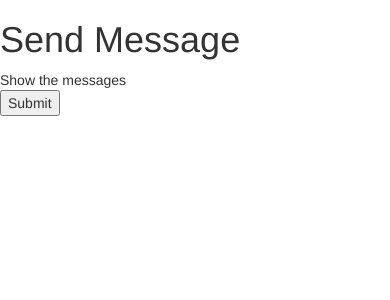
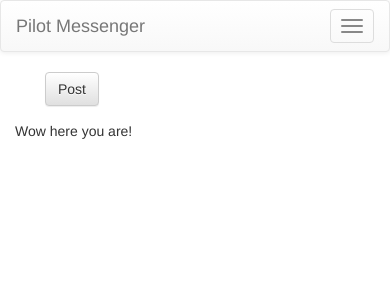
Before and after one commit to supritashankar/pilot-messenger, a Django app: a page that uses pilotmessenger/chatroom/templates/chatroom/index.html in a window 390 px wide. Shown: the top 300 px of the page. Run offline with Django 3.2, Linux system fonts and the light colour scheme; the visitor is signed in with stand-in values (Sample User, id 1); parts of the project's set-up code (start-up, migrations or seed data) failed here and were passed over; some libraries are stand-ins or nearby versions.

Commit message:
clean up index html to render from partials

```diff
--- /dev/null
+++ b/pilotmessenger/chatroom/static/js/script.js
@@ -0,0 +1,3 @@
+(function(){
+    console.log('Script is loaded')
+})();
--- a/pilotmessenger/chatroom/templates/chatroom/base.html
+++ b/pilotmessenger/chatroom/templates/chatroom/base.html
@@ -3,8 +3,9 @@
 <head>
   <meta charset="utf-8">
   <title>Pilot messenger</title>
-  <link href="/static/css/bootstrap.min.css" rel="stylesheet"/>
-  <link href="/static/css/bootstrap-theme.min.css" rel="stylesheet"/>
+  <!-- Latest compiled and minified CSS -->
+  <link rel="stylesheet" href="https://maxcdn.bootstrapcdn.com/bootstrap/3.3.7/css/bootstrap.min.css" integrity="sha384-BVYiiSIFeK1dGmJRAkycuHAHRg32OmUcww7on3RYdg4Va+PmSTsz/K68vbdEjh4u" crossorigin="anonymous">
+  <link rel="stylesheet" href="https://maxcdn.bootstrapcdn.com/bootstrap/3.3.7/css/bootstrap-theme.min.css" integrity="sha384-rHyoN1iRsVXV4nD0JutlnGaslCJuC7uwjduW9SVrLvRYooPp2bWYgmgJQIXwl/Sp" crossorigin="anonymous">
 	{% block extracss %}{% endblock %}
 </head>
 
--- a/pilotmessenger/chatroom/templates/chatroom/index.html
+++ b/pilotmessenger/chatroom/templates/chatroom/index.html
@@ -1,38 +1,35 @@
-<!doctype html>
-<html lang="en">
-<head>
-  <meta charset="utf-8">
-  <link rel="stylesheet" href="https://maxcdn.bootstrapcdn.com/bootstrap/3.3.7/css/bootstrap.min.css" integrity="sha384-BVYiiSIFeK1dGmJRAkycuHAHRg32OmUcww7on3RYdg4Va+PmSTsz/K68vbdEjh4u" crossorigin="anonymous">
-  <title>Pilot Messenger</title>
-  <script src="https://js.pusher.com/3.2/pusher.min.js"></script>
-  <script src="https://code.jquery.com/jquery-1.10.2.js"></script>
-</head>
-
-<body>
-  <h1>Send Message</h1>
-  <div id="messages">Show the messages</div>
-    {% if form %}
-      <form onsubmit="handleFormSubmit()">
-        {% csrf_token %}
-        {{ form }}
-        <input type="submit" value="Submit">
-      </form>
-    {% endif %}
-    <script>
-      Pusher.logToConsole = true;
-
-      var pusher = new Pusher('a4cc9d7318ae0879ac0b', {
-        encrypted: true
-      });
-      var channel = pusher.subscribe('test_channel');
-      channel.bind('my_event', function(data) {
-        $("#messages").append(data.message);
-      });
-  </script>
-  <script>
-    function handleFormSubmit(){
-      //Handle form submit inside this
-    }
-  </script>
-</body>
-</html>
+{% extends 'chatroom/base.html' %}
+{% block extracss %}{% endblock %}
+{% block asidecontainer %}
+  <div class="container container-style">
+    <title>Stream</title>
+    <div class="row">
+      <div class="col-md-4 row-style">
+        <div class="col-md-11">
+          <form enctype="multipart/form-data" role="form" action="{% url 'index' %}" method="POST">
+              {% for field in form.visible_fields %}
+              <div class="form-group">
+                {{field.label_tag}}
+                {{field}}
+              </div>
+              {% endfor %}
+              <div class="form-group">
+                <div class="col-sm-10">
+                  <button type="submit" class="btn btn-default">Post</button>
+                </div>
+              </div>
+              {%csrf_token%}
+          </form>
+        </div>
+      </div>
+    </div>
+  </div>
+{% endblock %}
+{% block maincontainer %}
+  <div class="col-md-8 stream-style" id="stream">
+  {% include "chatroom/messages.html" %}
+  </div>
+{% endblock %}
+{% block extrajs %}
+	<script src="/static/js/script.js"></script>
+{% endblock %}
--- /dev/null
+++ b/pilotmessenger/chatroom/templates/chatroom/messages.html
@@ -0,0 +1 @@
+Wow here you are!
```
